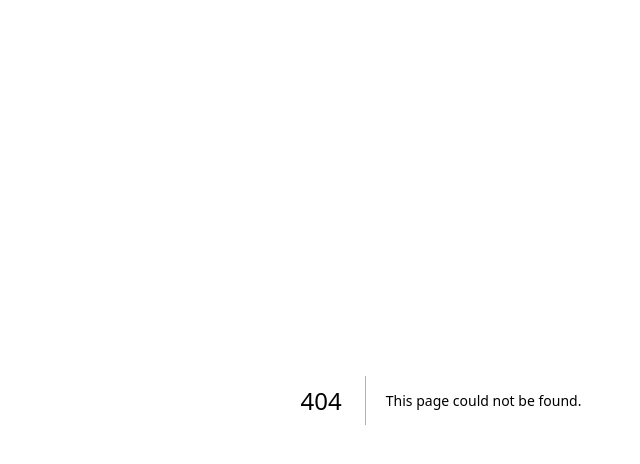
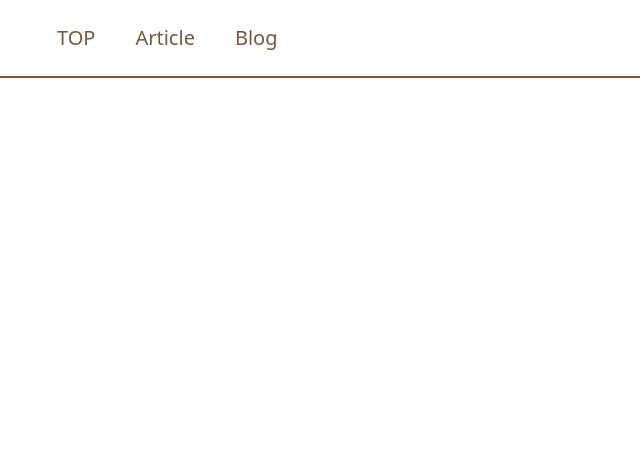
Before and after one commit to Rikka1073/Next-blog-app, a Next.js app: page /about in a window 1280 px wide. Before the commit this address had no page. Shown: the top 464 px of the page, without its empty margins (199-839 px from the left). Built offline with nearby package versions, Linux system fonts and the light colour scheme.

Commit message:
Headerデザイン変更

```diff
--- /dev/null
+++ b/app/about/page.tsx
@@ -0,0 +1,13 @@
+import React from "react";
+import Header from "../../components/parts/Header";
+
+const page = () => {
+  const url = "/about";
+  return (
+    <div>
+      <Header url={url} />
+    </div>
+  );
+};
+
+export default page;
--- a/app/page.tsx
+++ b/app/page.tsx
@@ -8,7 +8,7 @@ import ArticleList from "../components/Article/Articlelist";
 export default function Page() {
   const url = usePathname();
   return (
-    <div className="container mx-auto">
+    <div className="bg-[#F1E9DA]">
       <Header url={url} />
       <ArticleList />
       <BlogList />
--- a/components/parts/Header.tsx
+++ b/components/parts/Header.tsx
@@ -6,23 +6,35 @@ type HeaderProps = {
 };
 const Header = ({ url }: HeaderProps) => {
   return (
-    <header className="w-full border-b-2 border-gray-300 py-6 mb-15">
+    <header className="container mx-auto border-b-2 border-[#75593D] py-6 mb-15">
       <div className="max-w-3xl mx-auto">
-        <div className="flex gap-10 text-xl">
-          <Link href="/" className="hover:text-gray-400">
+        <div className="flex gap-10 text-xl text-[#75593D]">
+          <Link href="/" className="hover:underline hover:underline-offset-4">
             TOP
           </Link>
           <Link
             href="/articles"
-            className={`hover:text-gray-400 ${url === "/articles" ? "hidden" : "block"}`}
+            className={`hover:underline hover:underline-offset-4 ${
+              url === "/articles" ? "hidden" : "block"
+            }`}
           >
             Article
           </Link>
           <Link
             href="/blogs"
-            className={`hover:text-gray-400 ${url === "/blogs" ? "hidden" : "block"}`}
+            className={`hover:underline hover:underline-offset-4 ${
+              url === "/blogs" ? "hidden" : "block"
+            }`}
           >
             Blog
+          </Link>
+          <Link
+            href="/about"
+            className={`hover:underline hover:underline-offset-4 ${
+              url === "/about" ? "hidden" : "block"
+            }`}
+          >
+            About
           </Link>
         </div>
       </div>
```
